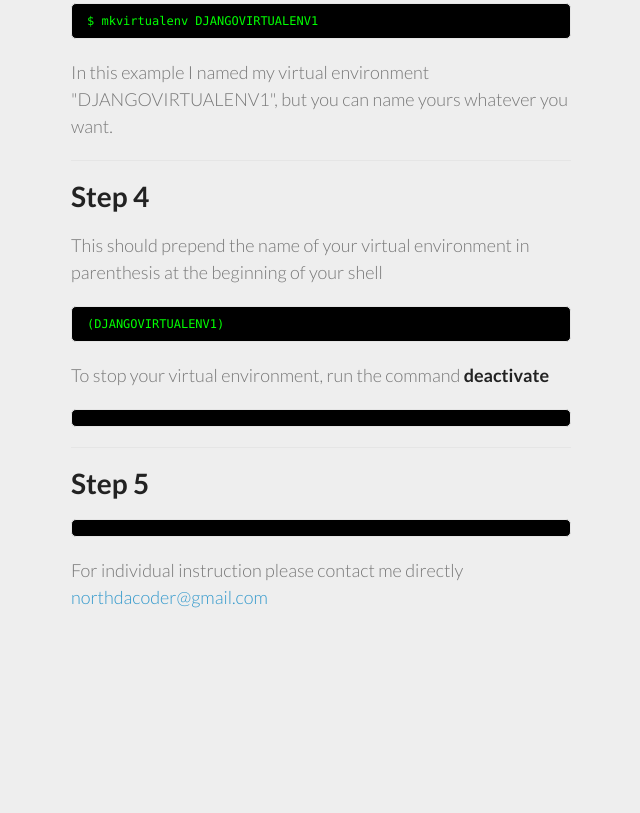
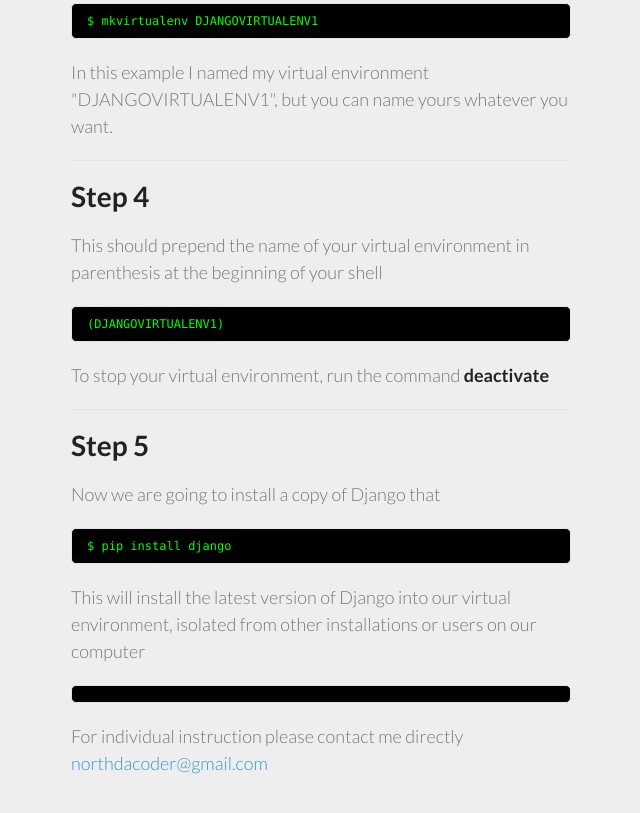
Before and after one commit to northDacoder/get-started-with-Django, a plain HTML site: page index.html in a window 1280 px wide. Shown: the part 1516-2329 px from the top of the page, without its empty margins (499-1139 px from the left). Before the commit the page ends 2197 px from the top, so only its background shows below. Drawn offline with Linux system fonts and the light colour scheme.

Commit message:
added content

```diff
--- a/index.html
+++ b/index.html
@@ -82,10 +82,11 @@ source /usr/local/bin/virtualenvwrapper.sh
 <p>This should prepend the name of your virtual environment in parenthesis at the beginning of your shell</p>
 <pre><code>(DJANGOVIRTUALENV1)</code></pre>
 <p>To stop your virtual environment, run the command <strong>deactivate</strong></p>
-<pre><code></code></pre>
 <hr>
 <h1>Step 5</h1>
-<p></p>
+<p>Now we are going to install a copy of Django that</p>
+<pre><code>$ pip install django</code></pre>
+<p>This will install the latest version of Django into our virtual environment, isolated from other installations or users on our computer</p>
 <pre><code></code></pre>
 <p>For individual instruction please contact me directly <a href="mailto:northdacoder@gmail.com">northdacoder@gmail.com</a></p>
       </section>
```
